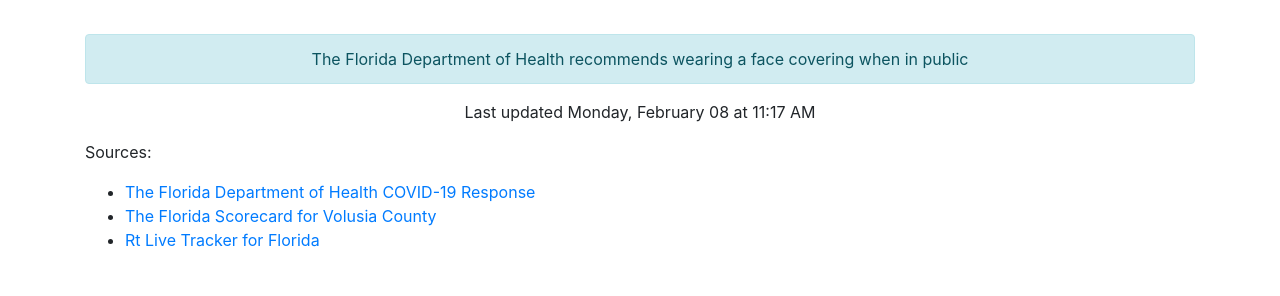
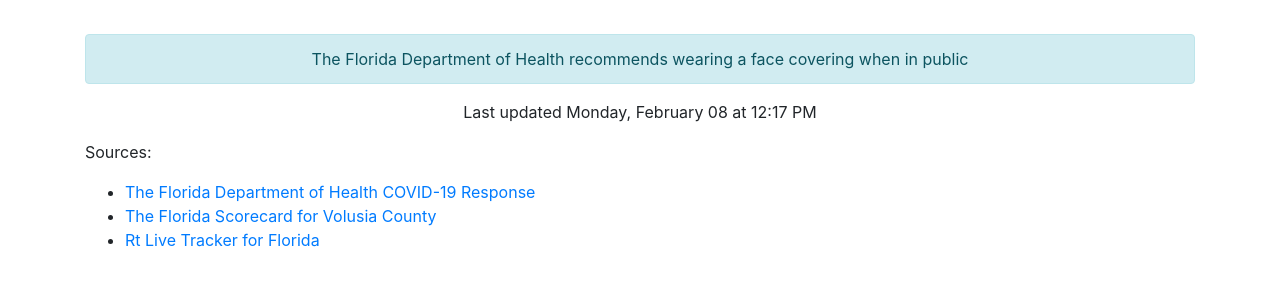
Before and after one commit to thinkjson/timeforchurch, a Jekyll site: the page built from index.md, in a window 1280 px wide. Shown: the part 544-840 px from the top of the page. Built offline with Jekyll 4.4.1, drawn with Linux system fonts in a browser that asks for light colours; our own code applies the rules of GitHub Pages for plain Markdown files.

Commit message:
Updating data

```diff
--- a/_includes/data.html
+++ b/_includes/data.html
@@ -10,4 +10,4 @@
     <div class="outcome text-success">YES</div>
     <div class="alert alert-info" role="alert">The Florida Department of Health recommends wearing a face covering when in public</div>
 
-    <p>Last updated Monday, February 08 at 11:17 AM</p>
+    <p>Last updated Monday, February 08 at 12:17 PM</p>
```
